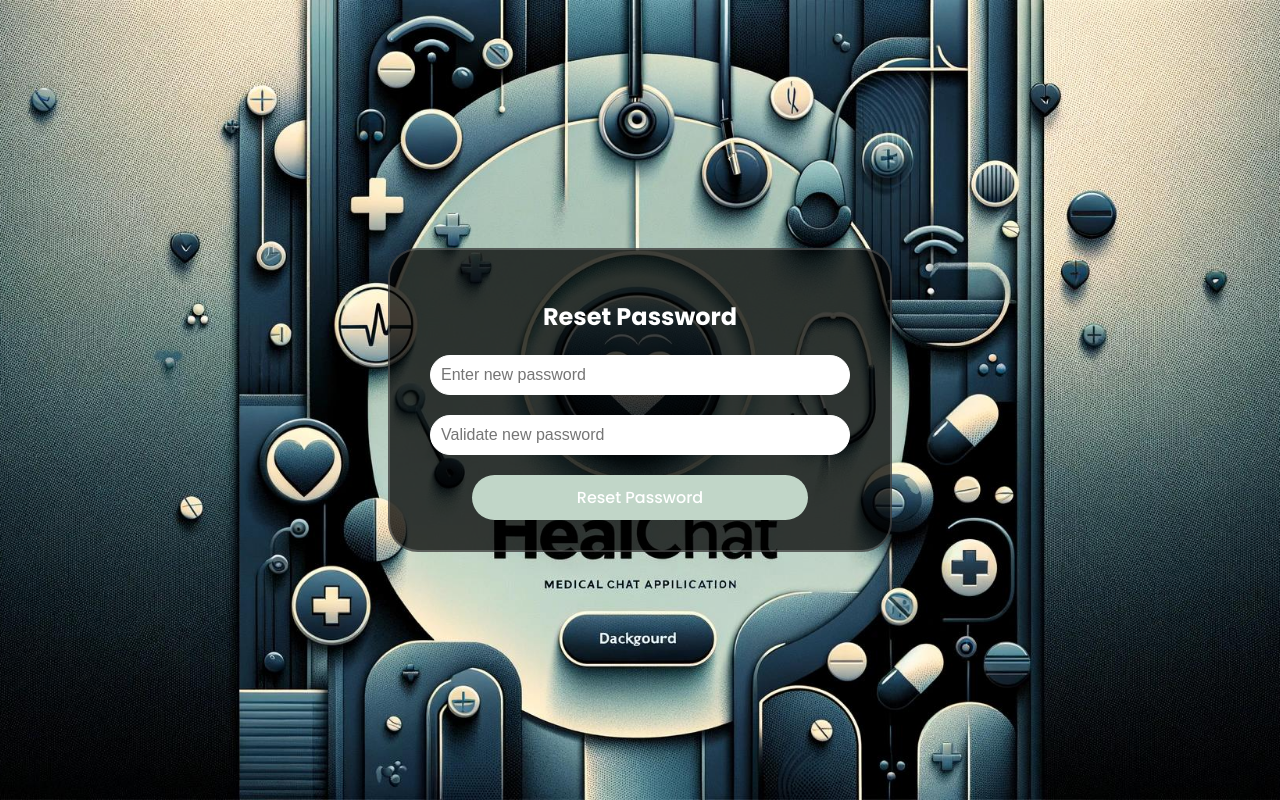
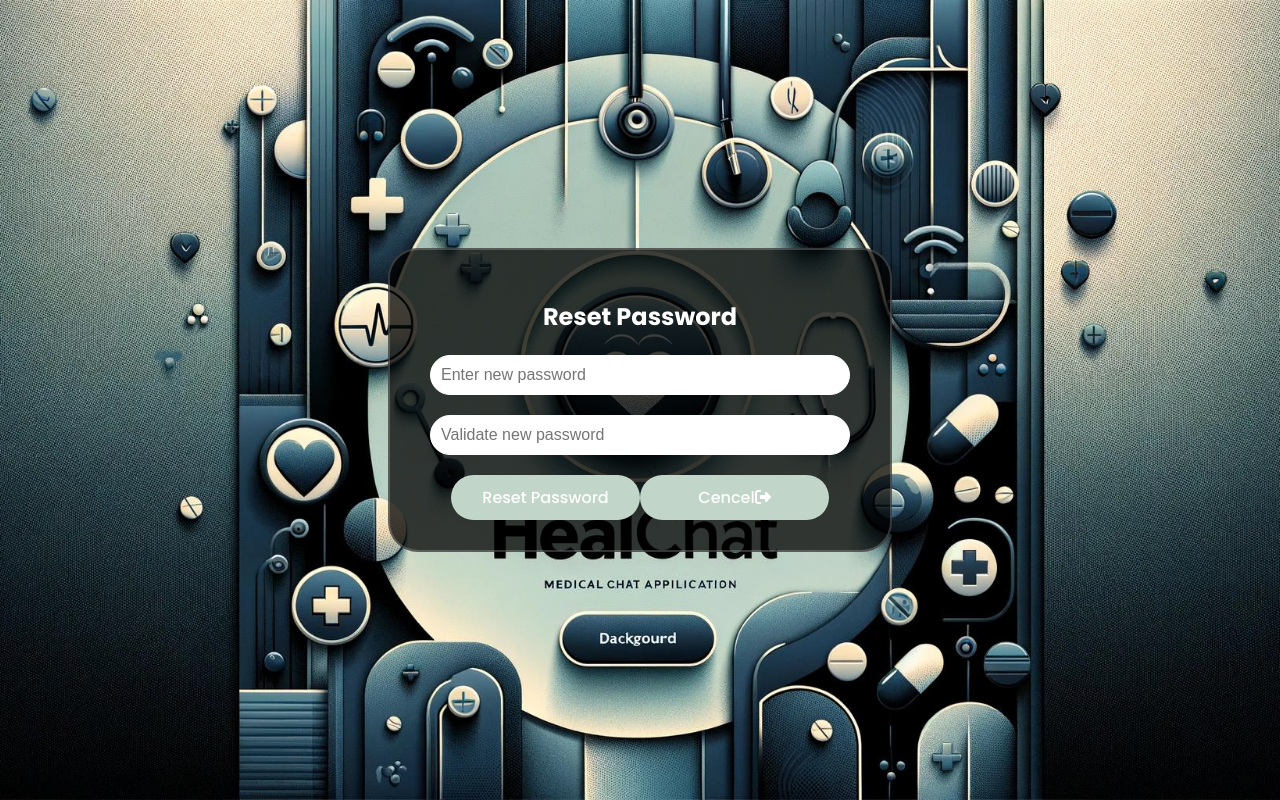
Before and after one commit to yamb1254/HealChat, a React (Vite) app in the folder HealChat/: page /reset-password/1 in a window 1280 px wide. Built offline with nearby package versions, Linux system fonts and the light colour scheme.

Commit message:
fix bugs and frontend
Fixing defects and bugs after letting users test the application and find bugs

```diff
--- a/HealChat/src/components/chat/Chat.tsx
+++ b/HealChat/src/components/chat/Chat.tsx
@@ -7,9 +7,9 @@ import {
   faSignOutAlt,
 } from "@fortawesome/free-solid-svg-icons";
 import "./Chat.css";
-import axios from "axios";
 import ReactMarkdown from "react-markdown";
 import logo from "../../assets/icon.png";
+import apiClient from "../../api/client";
 
 interface Message {
   content: string;
@@ -63,16 +63,12 @@ const Chat: React.FC = () => {
 
       try {
         setIsTyping(true); // Show typing indicator
-        const response = await axios.post(
-          "https://healchat.onrender.com/api/chat/send",
-          formData,
-          {
-            headers: {
-              Authorization: `Bearer ${localStorage.getItem("token")}`,
-              "Content-Type": "multipart/form-data",
-            },
-          }
-        );
+        const response = await apiClient.post("/chat/sand", formData, {
+          headers: {
+            Authorization: `Bearer ${localStorage.getItem("token")}`,
+            "Content-Type": "multipart/form-data",
+          },
+        });
 
         if (response.status !== 200 && response.status !== 201) {
           throw new Error("Network response was not ok");
--- a/HealChat/src/components/forgetpassword/ForgetPassword.tsx
+++ b/HealChat/src/components/forgetpassword/ForgetPassword.tsx
@@ -2,6 +2,7 @@ import React, { useState } from "react";
 import axios from "axios";
 import Swal from "sweetalert2";
 import "./ForgetPassword.css";
+import apiClient from "../../api/client";
 
 // Define the base URL from the environment variable
 
@@ -29,10 +30,10 @@ const ForgotPasswordModal: React.FC<ForgotPasswordModalProps> = ({
     }
 
     try {
-      const response = await axios.post(
-        "https://healchat.onrender.com/api/auth/validate-user",
-        { username, email }
-      );
+      const response = await apiClient.post("/auth/validate-user", {
+        email,
+        username,
+      });
       Swal.fire({
         icon: "success",
         title: "Validation successful",
--- a/HealChat/src/components/login/Login.tsx
+++ b/HealChat/src/components/login/Login.tsx
@@ -1,11 +1,11 @@
 import React, { useState, useEffect } from "react";
 import { useNavigate } from "react-router-dom";
-import apiClient from "../../api/client"; // Import the axios instance
+import apiClient from "../../api/client";
 import Swal from "sweetalert2";
 import axios from "axios";
 import "./Login.css";
-import ForgotPasswordModal from "../forgetpassword/ForgetPassword"; // Import the modal
-import logo from "../../assets/icon.png"; // Import the logo
+import ForgotPasswordModal from "../forgetpassword/ForgetPassword";
+import logo from "../../assets/icon.png";
 
 const Login = () => {
   const [email, setEmail] = useState("");
@@ -29,7 +29,7 @@ const Login = () => {
 
   const handleSubmit = async (e: React.FormEvent) => {
     e.preventDefault();
-    setIsLoading(true); // Show loading indicator
+    setIsLoading(true);
 
     try {
       const response = await apiClient.post("/auth/login", { email, password });
--- a/HealChat/src/components/resetpassword/ResetPassword.css
+++ b/HealChat/src/components/resetpassword/ResetPassword.css
@@ -28,7 +28,8 @@
 }
 
 .reset-password-container button {
-  width: 80%;
+  width: 45%;
+  right: 10px;
   padding: 10px;
   background-color: rgb(193, 214, 200);
   color: #fff;
--- a/HealChat/src/components/resetpassword/ResetPassword.tsx
+++ b/HealChat/src/components/resetpassword/ResetPassword.tsx
@@ -3,6 +3,9 @@ import { useParams, useNavigate } from "react-router-dom";
 import axios from "axios";
 import Swal from "sweetalert2";
 import "./ResetPassword.css";
+import { FontAwesomeIcon } from "@fortawesome/react-fontawesome";
+import { faSignOutAlt } from "@fortawesome/free-solid-svg-icons/faSignOutAlt";
+import apiClient from "../../api/client";
 
 const ResetPassword = () => {
   const { token } = useParams();
@@ -28,13 +31,11 @@ const ResetPassword = () => {
     }
 
     try {
-      await axios.post(
-        "https://healchat.onrender.com/api/auth/reset-password",
-        {
-          token,
-          newPassword,
-        }
-      );
+      const response = await apiClient.post("/auth//reset-password", {
+        token,
+        newPassword,
+      });
+      console.log(response.data);
       Swal.fire({
         icon: "success",
         title: "Password reset successful",
@@ -55,6 +56,12 @@ const ResetPassword = () => {
     }
   };
 
+  const handleLogout = () => {
+    localStorage.removeItem("username");
+    localStorage.removeItem("email");
+    navigate("/login");
+  };
+
   return (
     <div className="reset-password-container">
       <h2>Reset Password</h2>
@@ -71,6 +78,10 @@ const ResetPassword = () => {
         onChange={(e) => setValidatePassword(e.target.value)}
       />
       <button onClick={handleResetPassword}>Reset Password</button>
+      <button onClick={handleLogout}>
+        Cencel
+        <FontAwesomeIcon icon={faSignOutAlt} />
+      </button>
     </div>
   );
 };
```
Also changed, not shown: 1 other file (tests, documents, lock files or other folders).
